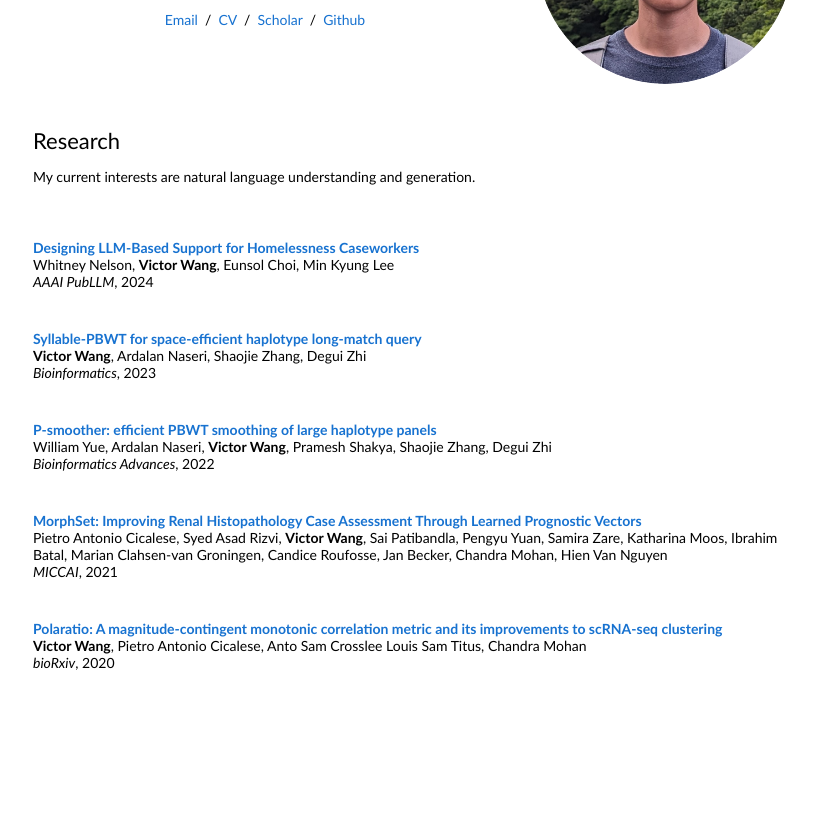
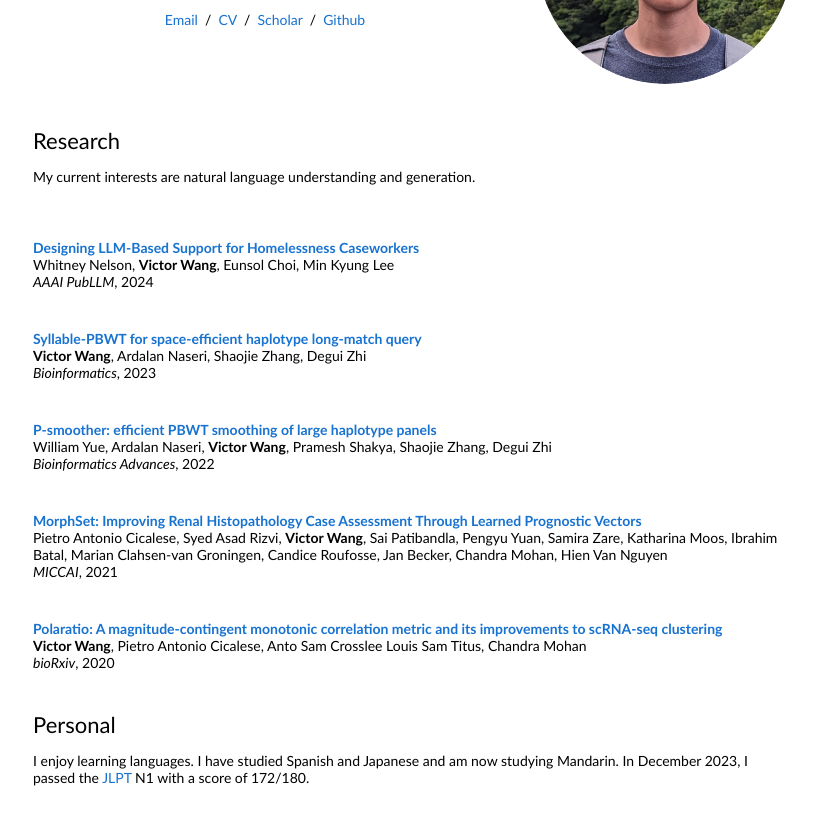
Before and after one commit to dubai03nsr/dubai03nsr.github.io, a plain HTML site: page index.html in a window 1280 px wide. Shown: the part 200-1024 px from the top of the page, without its empty margins (227-1051 px from the left). Before the commit the page ends 899 px from the top, so only its background shows below. Drawn offline with Linux system fonts and the light colour scheme.

Commit message:
personal

```diff
--- a/index.html
+++ b/index.html
@@ -133,7 +133,18 @@
         <em>bioRxiv</em>, 2020
       </td>
     </tr>
+  </table>
 
-    </table>
+  <table style="width:100%;border:0px;border-spacing:0px;border-collapse:separate;margin-right:auto;margin-left:auto;"><tbody>
+      <tr>
+      <td style="padding:20px;width:100%;vertical-align:middle">
+        <h2>Personal</h2>
+        <p>
+          I enjoy learning languages. I have studied Spanish and Japanese and am now studying Mandarin. In December 2023, I passed the <a href="https://www.jlpt.jp/e/about/levelsummary.html">JLPT</a> N1 with a score of 172/180.
+        </p>
+      </td>
+    </tr>
+  </tbody></table>
+
   </body>
 </html>
```
